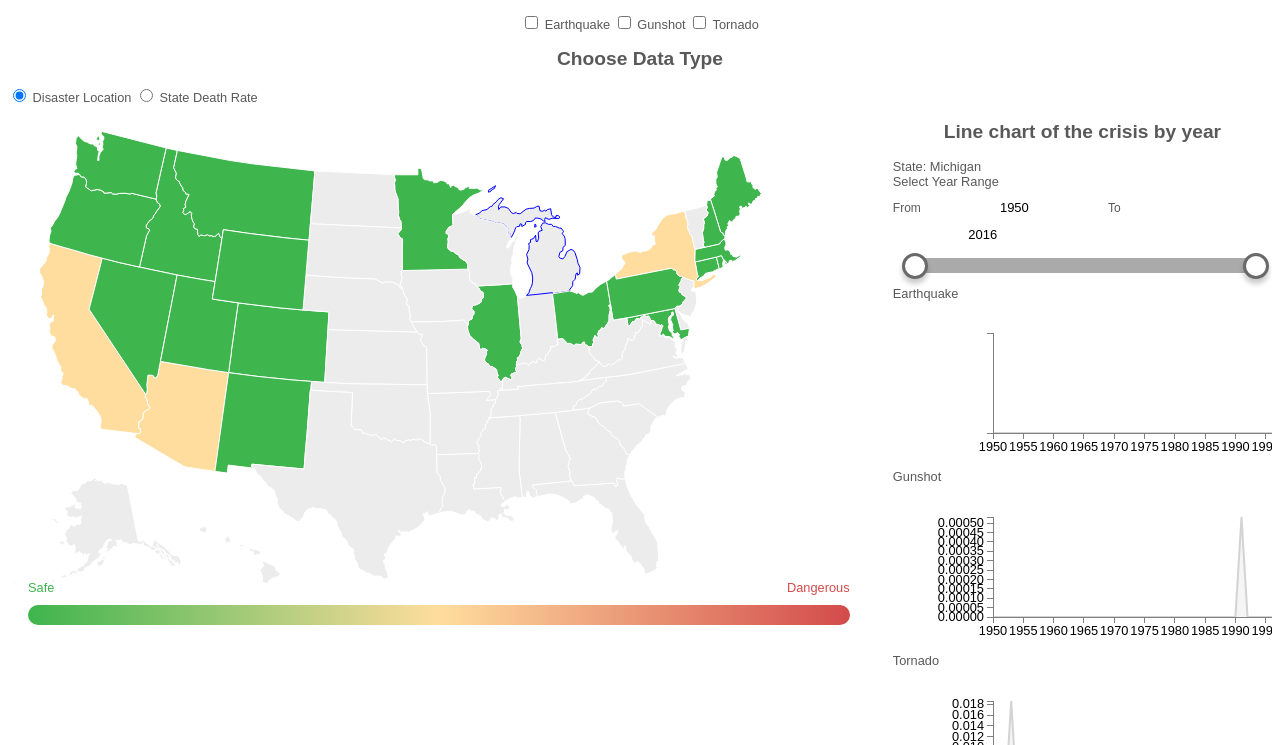
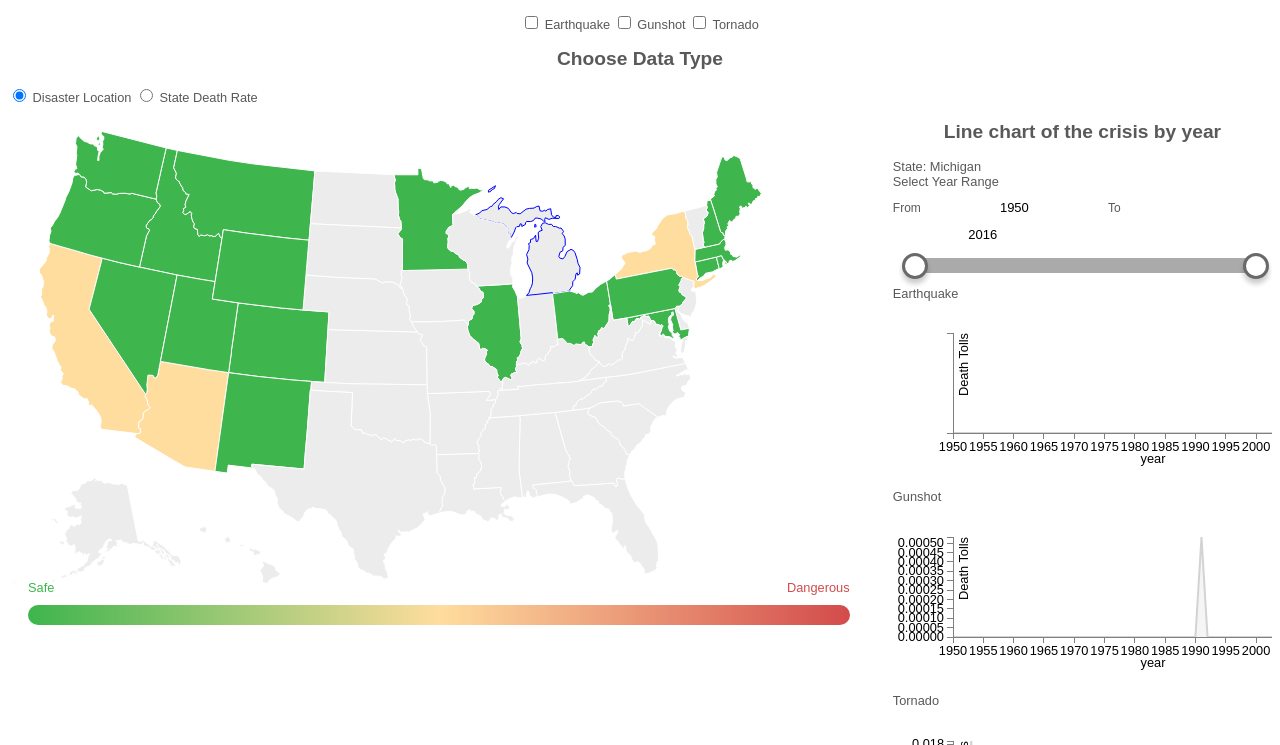
Before and after one commit to swiftyloves/ussurvivemap, a website: page index.html in a window 1280 px wide. Shown: the part 88-833 px from the top of the page. Drawn offline with nearby package versions, Linux system fonts and the light colour scheme.

Commit message:
add label

```diff
--- a/assets/js/def.js
+++ b/assets/js/def.js
@@ -90,6 +90,6 @@ function abbrState(input, to){
 }
 
 // for chart
-var chartMargin = {top: 20, right: 20, bottom: 20, left: 100};
+var chartMargin = {top: 20, right: 20, bottom: 40, left: 60};
 var chartWidth = 400;
 var chartHeight = 100;
--- a/assets/js/map_update.js
+++ b/assets/js/map_update.js
@@ -109,10 +109,23 @@ function drawLineChart(state, disaster, startYear, endYear) {
     chartSvg.append("g")
         .attr("class", "x axis")
         .attr("transform", "translate(0," + chartHeight + ")")
-        .call(xAxis);
+        .call(xAxis)
+        .append("text")
+        .attr("fill", "#000")
+        .attr("x", chartWidth / 2)
+        .attr("y", 30)
+        .attr("text-anchor", "middle")
+        .text("year");
     chartSvg.append("g")
         .attr("class", "y axis")
-        .call(yAxis);
+        .call(yAxis)
+        .append("text")
+        .attr("fill", "#000")
+        .attr("transform", "rotate(-90)")
+        .attr("y", 6)
+        .attr("dy", "0.71em")
+        .attr("text-anchor", "end")
+        .text("Death Tolls");
 }
 
 function updateDisasterDotOnMap() {
```
Also changed, not shown: style.css (line endings or trailing spaces).
